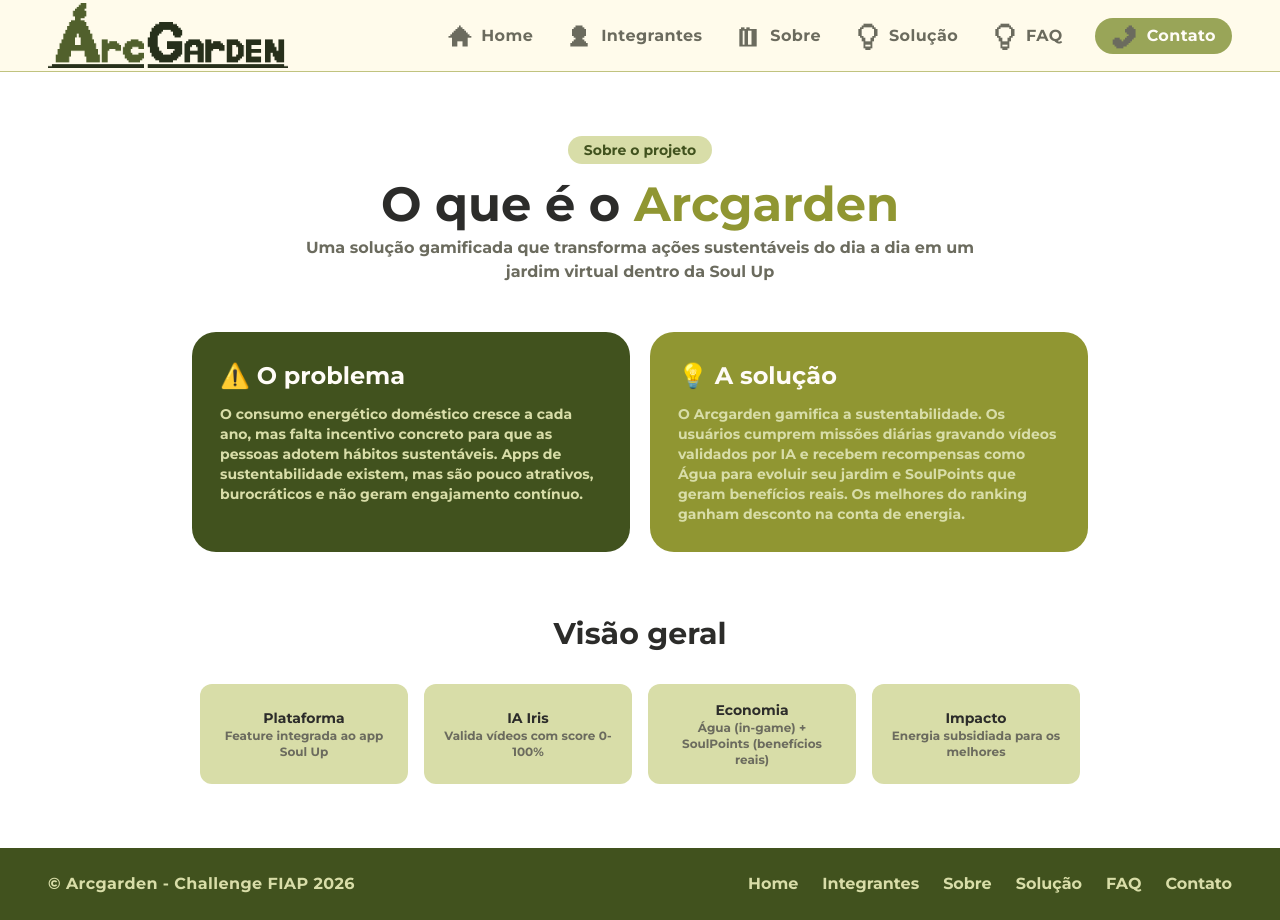
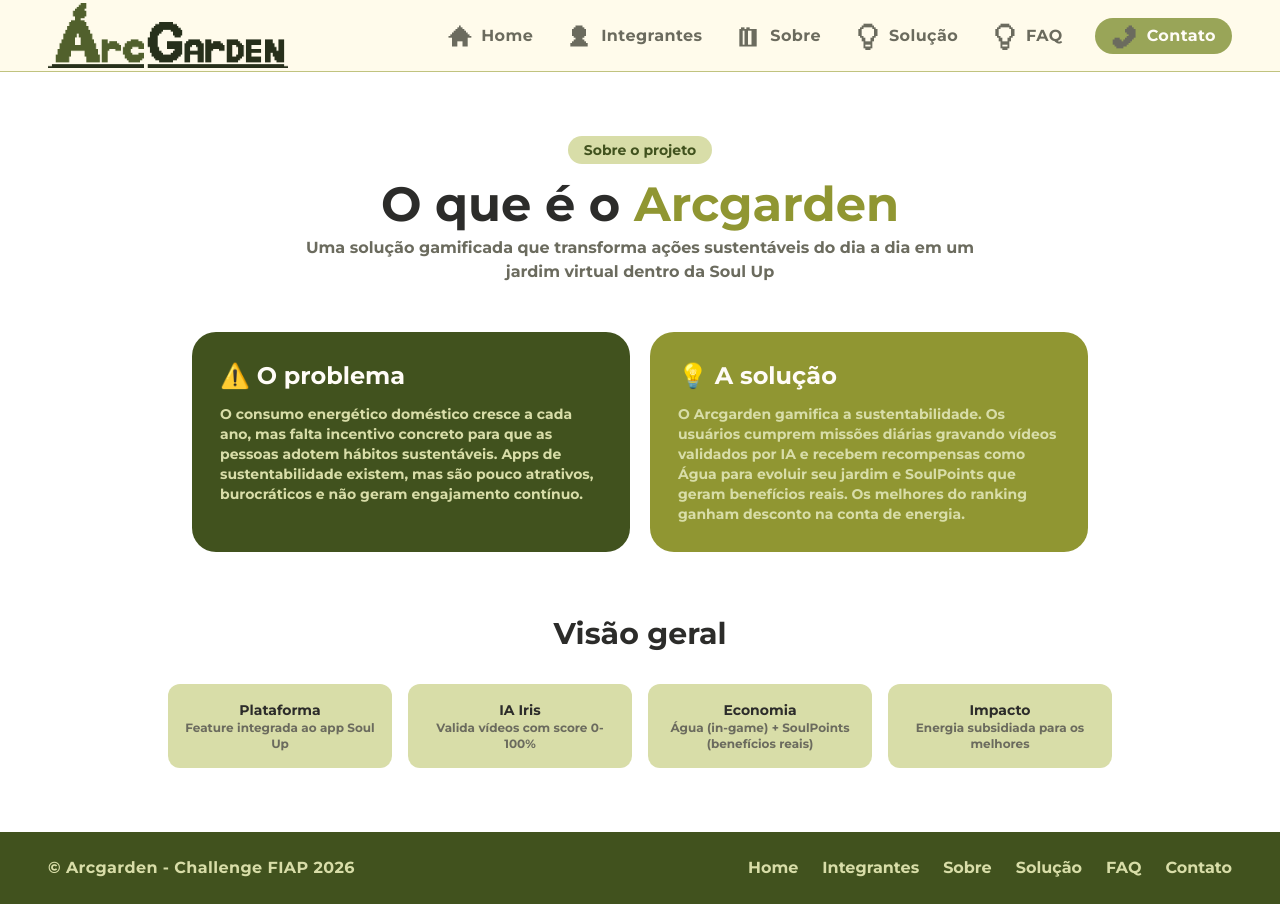
Before and after one commit to HayanoIche/ArcGarden-FrontEnd, a React (Vite) app: page /sobre in a window 1280 px wide. Built offline with nearby package versions, Linux system fonts and the light colour scheme.

Commit message:
fix: tamanho dos cards VisaoGeral

```diff
--- a/src/components/Sobre/VisaoGeral.tsx
+++ b/src/components/Sobre/VisaoGeral.tsx
@@ -9,7 +9,7 @@ const items = [
 
 export default function VisaoGeral() {
   return (
-    <div className="flex flex-col items-center w-full max-w-4xl mt-16">
+    <div className="flex flex-col items-center w-full max-w-5xl mt-16">
       <h2 className="font-bold text-[var(--text-bold)] text-2xl lg:text-3xl mb-8 text-center">
         Visão geral
       </h2>
@@ -20,7 +20,7 @@ export default function VisaoGeral() {
             key={item.title}
             title={item.title}
             text={item.text}
-            className="flex flex-col items-center justify-center text-center bg-[var(--g1)] rounded-xl p-4 w-[calc(50%-0.5rem)] lg:w-52"
+            className="flex flex-col items-center justify-center text-center bg-[var(--g1)] rounded-xl p-4 w-[calc(50%-0.5rem)] md:w-[calc(50%-0.5rem)] lg:w-56"
             titleClassName="font-bold text-[var(--text-bold)] text-sm"
             textClassName="font-bold text-[var(--text-main)] text-xs"
           />
```
